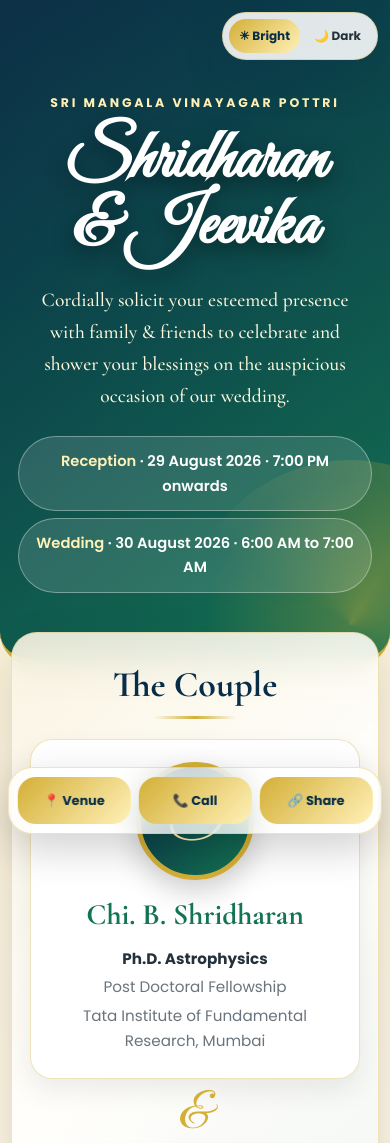
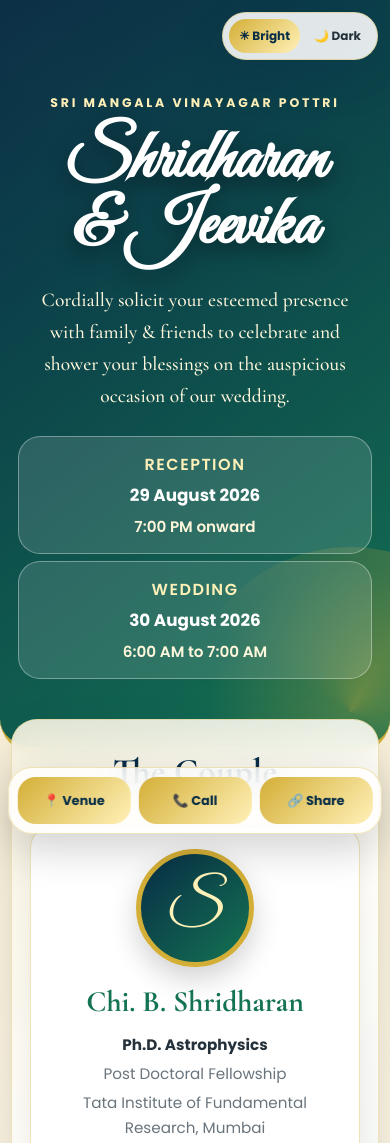
Before and after one commit to shridharan001-alt/wedding-invitation, a plain HTML site: page mobile.html in a window 390 px wide. Shown: the top 1143 px of the page. Drawn offline with nearby package versions, Linux system fonts and the light colour scheme.

Commit message:
Update mobile.html

```diff
--- a/mobile.html
+++ b/mobile.html
@@ -198,14 +198,30 @@ body {
   border: 1px solid rgba(255,255,255,0.35);
   background: rgba(255,255,255,0.13);
   backdrop-filter: blur(10px);
-  padding: 0.75rem 0.95rem;
-  border-radius: 999px;
+  padding: 0.9rem 1rem;
+  border-radius: 22px;
   font-weight: 600;
   font-size: 0.92rem;
+  display: grid;
+  gap: 0.25rem;
+  text-align: center;
 }
 
 .date-pill span {
   color: var(--gold-soft);
+  font-size: 1rem;
+  text-transform: uppercase;
+  letter-spacing: 1.5px;
+}
+
+.date-pill strong {
+  color: white;
+  font-size: 1.05rem;
+}
+
+.date-pill small {
+  color: #fff7dc;
+  font-size: 0.95rem;
 }
 
 /* Sections */
@@ -701,8 +717,17 @@ html[data-theme="dark"] .bottom-actions {
       </p>
 
       <div class="hero-date">
-        <div class="date-pill"><span>Reception</span> · 29 August 2026 · 7:00 PM onwards</div>
-        <div class="date-pill"><span>Wedding</span> · 30 August 2026 · 6:00 AM to 7:00 AM</div>
+        <div class="date-pill">
+            <span>Reception</span>
+            <strong>29 August 2026</strong>
+            <small>7:00 PM onward</small>
+        </div>
+
+        <div class="date-pill">
+          <span>Wedding</span>
+          <strong>30 August 2026</strong>
+          <small>6:00 AM to 7:00 AM</small>
+        </div>
       </div>
     </div>
   </header>
```
